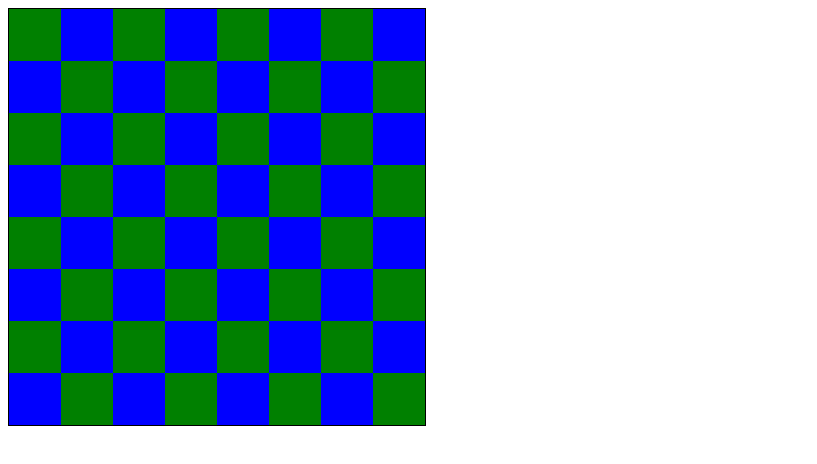
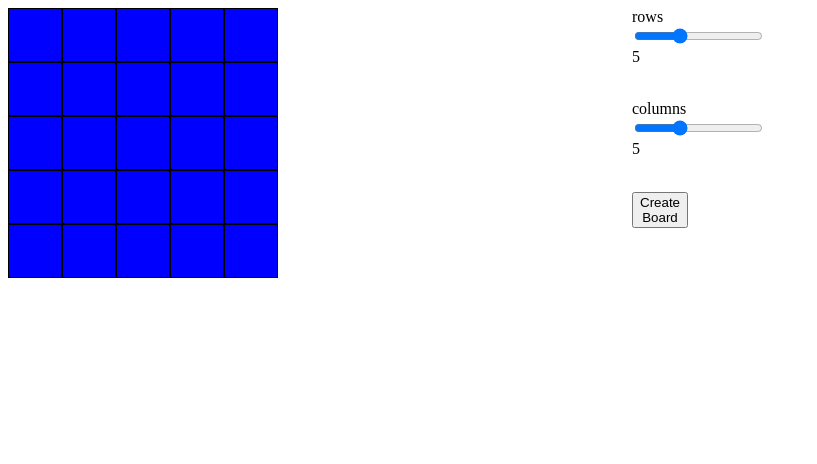
Before and after one commit to Hundecode/wordclock, a plain HTML site: page index.html in a window 1280 px wide. Shown: the whole page, without its empty margins (0-817 px from the left). Drawn offline with Linux system fonts and the light colour scheme.

Commit message:
create mxn board

```diff
--- a/index.html
+++ b/index.html
@@ -12,7 +12,15 @@
         <script src="main.js" defer></script>
     </head>
 <body>
-    <div id="Board">
+    <div id ="BoardContainer">
+        <div id="Board">
+        </div>
+    </div>
+    <div id = "sliders">
+        rows <input type="range" min="1" max="10" value="4" class="slider" id="heightRange"><div id="rowsAmount"></div> <br>
+        columns <input type="range" min="1" max="10" value="4" class="slider" id="widthRange"><div id="columnsAmount"></div><br>
+        <button type="button" id="updateButton" onclick="createBoard()">Create Board</button>
+
     </div>
 </body>
 </html>
--- a/main.js
+++ b/main.js
@@ -1,5 +1,32 @@
-for (let i=0; i< 64; i++){
-    document.getElementById("Board").
-    appendChild(document.createElement("div")).
-    style.backgroundColor = parseInt((i / 8) + i) % 2 == 0 ? 'green' : 'blue';
+let rows = 5;
+let columns = 5;
+let border = 1;
+
+//draw 5x5 Board (default)
+document.getElementById('rowsAmount').innerHTML = rows;
+document.getElementById('columnsAmount').innerHTML = columns;
+
+createBoard();
+
+document.getElementById('heightRange').onchange = function() {
+    rows = this.value;
+    document.getElementById('rowsAmount').innerHTML = this.value;
 }
+
+document.getElementById('widthRange').onchange = function() {
+    columns = this.value;
+    document.getElementById('columnsAmount').innerHTML = this.value;
+}
+
+
+function createBoard() {
+    document.getElementById('Board').innerHTML = '';
+    document.getElementById('Board').style.width=(columns*(52+2))+'px';
+    for (let i=0; i<(rows*columns); i++) {
+        let a = document.getElementById('Board').appendChild(document.createElement('div'));
+        a.setAttribute('id', 'field' + i);
+        a.style.backgroundColor = 'blue';
+        a.style.border = border +"px solid #000000";;
+        a.setAttribute('class', 'field');
+    };
+}
--- a/style.css
+++ b/style.css
@@ -1,7 +1,12 @@
 #Board{
     width:416px;
     height:416px;
-    border:1px solid black;
+    /*border:1px solid black;*/
+}
+
+#BoardContainer{
+    width: 624px;
+    height: 624px;
 }
 
 div{
@@ -9,3 +14,7 @@ div{
     height:52px;
     float:left;
 }
+
+.field1:hover {
+    background-color: yellow;
+  }
```
